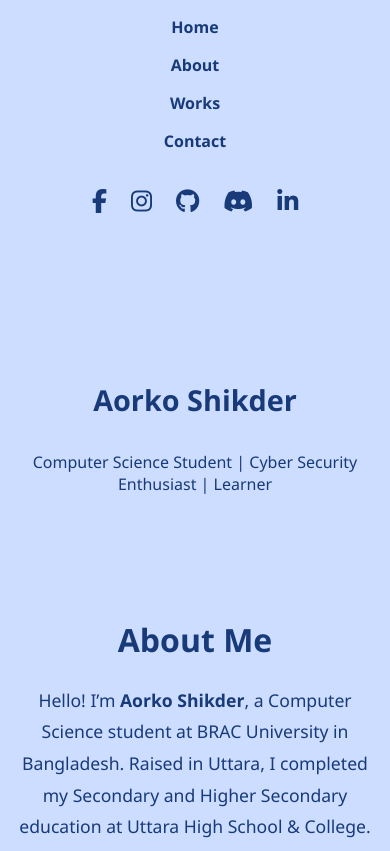
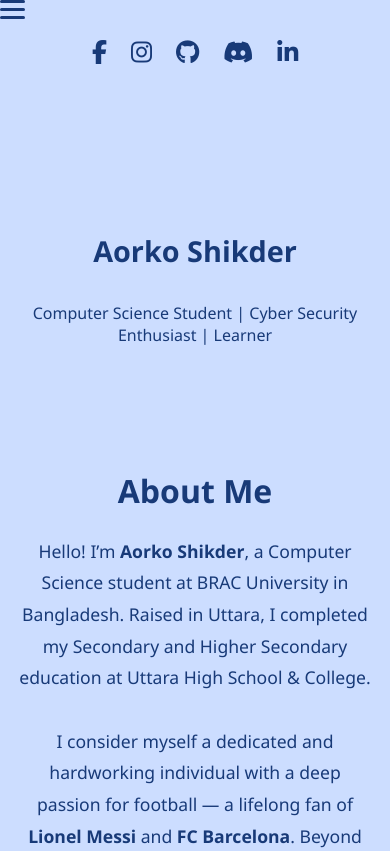
Before and after one commit to aleister03/aleister03.github.io, a plain HTML site: page index.html in a window 390 px wide. Shown: the top 851 px of the page. Drawn offline with Linux system fonts and the light colour scheme.

Commit message:
Update index.html

```diff
--- a/index.html
+++ b/index.html
@@ -40,6 +40,20 @@
 
     .navbar a:hover {
       text-decoration: underline;
+    }
+
+    .hamburger {
+      display: none;
+      flex-direction: column;
+      cursor: pointer;
+      gap: 5px;
+    }
+
+    .hamburger div {
+      width: 25px;
+      height: 3px;
+      background-color: #183a78;
+      border-radius: 5px;
     }
 
     .socials {
@@ -136,6 +150,15 @@
         gap: 1rem;
         position: static;
         align-items: center;
+        display: none;
+      }
+
+      .navbar.active {
+        display: flex;
+      }
+
+      .hamburger {
+        display: flex;
       }
 
       .socials {
@@ -176,6 +199,12 @@
     <a href="#about">About</a>
     <a href="#" onclick="alert('Works section is currently unavailable.')">Works</a>
     <a href="#contact">Contact</a>
+  </div>
+
+  <div class="hamburger" id="hamburger">
+    <div></div>
+    <div></div>
+    <div></div>
   </div>
 
   <div class="socials">
@@ -226,6 +255,13 @@
       }
       lastScrollTop = scrollTop <= 0 ? 0 : scrollTop;
     });
+
+    const hamburger = document.getElementById('hamburger');
+    const navbarMenu = document.getElementById('navbar');
+
+    hamburger.addEventListener('click', () => {
+      navbarMenu.classList.toggle('active');
+    });
   </script>
 
 </body>
```
